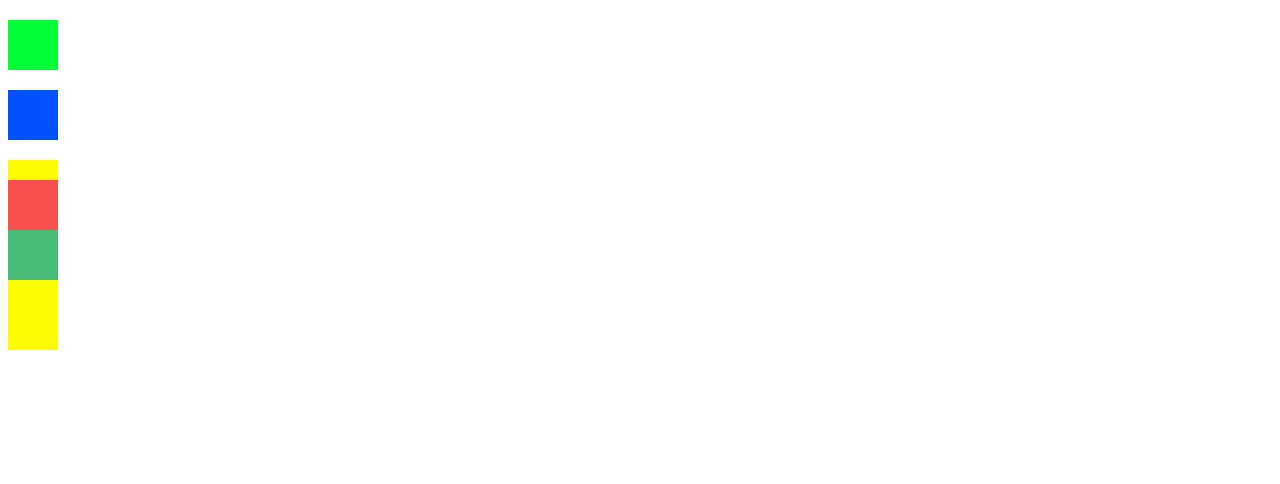
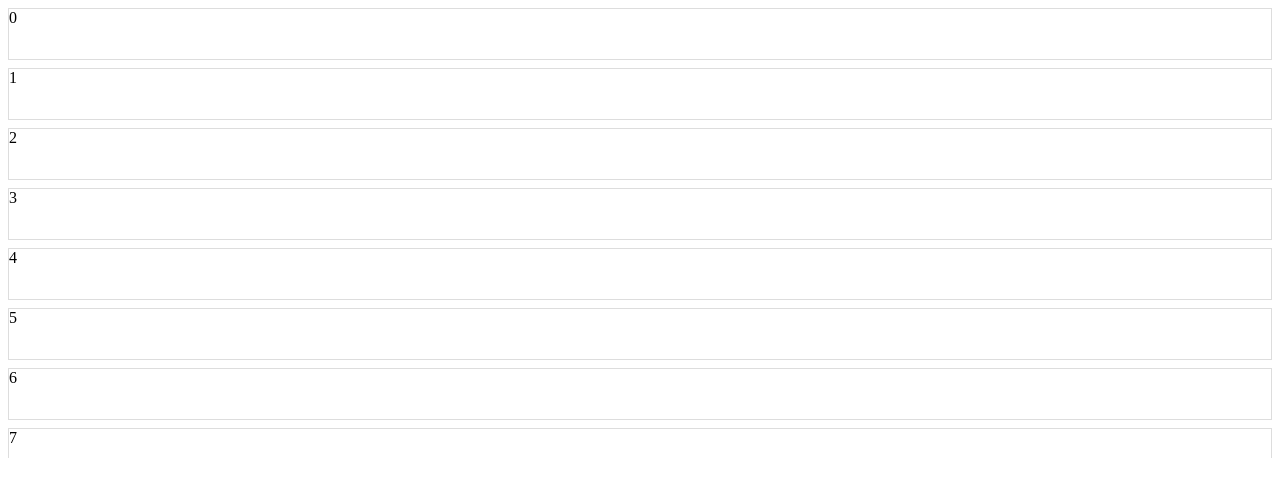
Before and after one commit to yuyeqianxun/blog, a plain HTML site: page index.html in a window 1280 px wide. Drawn offline with Linux system fonts and the light colour scheme.

Commit message:
update: 虚拟列表实现

```diff
--- a/index.html
+++ b/index.html
@@ -5,62 +5,59 @@
     <meta name="viewport" content="width=device-width, initial-scale=1.0" />
     <title>Document</title>
     <style>
-      .top,
-      .body {
-        margin: 20px 0;
-        width: 50px;
+      .container{
+        height: 450px;
+        overflow: auto;
+      }
+      .wrapper{
+        padding: 0;
+        margin: 0;
+      }
+      .item{
+        border:1px solid #dddddd;
         height: 50px;
-      }
-      .top {
-        background: rgb(2, 255, 55);
-      }
-      .body {
-        background: rgb(2, 82, 255);
-      }
-      .foot {
-        background: rgb(255, 251, 2);
-        padding: 20px 0;
-        width: 50px;
-        height: 150px;
-      }
-      .footer {
-        background: rgb(248, 79, 79);
-        padding: 20px 0;
-        width: 50px;
-        height: 10px;
-      }
-      .footer1 {
-        background: rgb(70, 187, 119);
-        padding: 20px 0;
-        width: 50px;
-        height: 10px;
+        margin-bottom: 8px;
       }
     </style>
   </head>
   <body>
-    <div class="top"></div>
-    <div class="body"></div>
-    <div class="foot">
-      <div class="footer"></div>
-      <div class="footer1"></div>
+    <div class="container">
+      <ul class="wrapper">
+        <li class="item"></li>
+      </ul>
     </div>
     <script>
-      let getQueryStringArgs = function () {
-        // 取得没有开头问号的查询字符串
-        let qs = location.search.length > 0 ? location.search.substring(1) : "",
-          // 保存数据的对象
-          args = {};
-        // 把每个参数添加到 args 对象
-        for (let item of qs.split("&").map((kv) => kv.split("="))) {
-          let name = decodeURIComponent(item[0]),
-            value = decodeURIComponent(item[1]);
-          if (name.length) {
-            args[name] = value;
-          }
+      class Virtual {
+        constructor(contain,scroll,data,itemHeight) {
+          this.contain = document.querySelector(contain);
+          this.scroll = document.querySelector(scroll);
+          this.itemHeight = itemHeight;
+          this.totalHeight = itemHeight*data.length;
+          this.showLength = Math.ceil(this.contain.clientHeight/itemHeight);
+          this.start = 0;
+          this.end = 0;
+          this.data = data;
+          this.createDom();
+          this.contain.addEventListener('scroll',()=>{
+            this.createDom();
+          })
         }
-        return args;
-      };
-      console.log(getQueryStringArgs())
+
+        createDom() {
+          this.start = Math.floor(this.contain.scrollTop/this.itemHeight);
+          this.end =  this.start + this.showLength;
+          this.scroll.style.marginTop = this.start*this.itemHeight + 'px';
+          this.scroll.style.height = (this.totalHeight-this.start*this.itemHeight) + 'px';
+          let dom = '';
+          this.data.slice(this.start,this.end).forEach(i=>{
+            dom+=`<li class="item">${i}</li>`
+          });
+          this.scroll.innerHTML=dom;
+        }
+      }
+      let list = Array.from(Array(99).keys()),
+      itemHeight = 60;
+      new Virtual(".container",".wrapper",list,itemHeight)
     </script>
   </body>
 </html>
```
Also changed, not shown: 2020/09/30 虚拟列表.md (+78 -0 lines).
